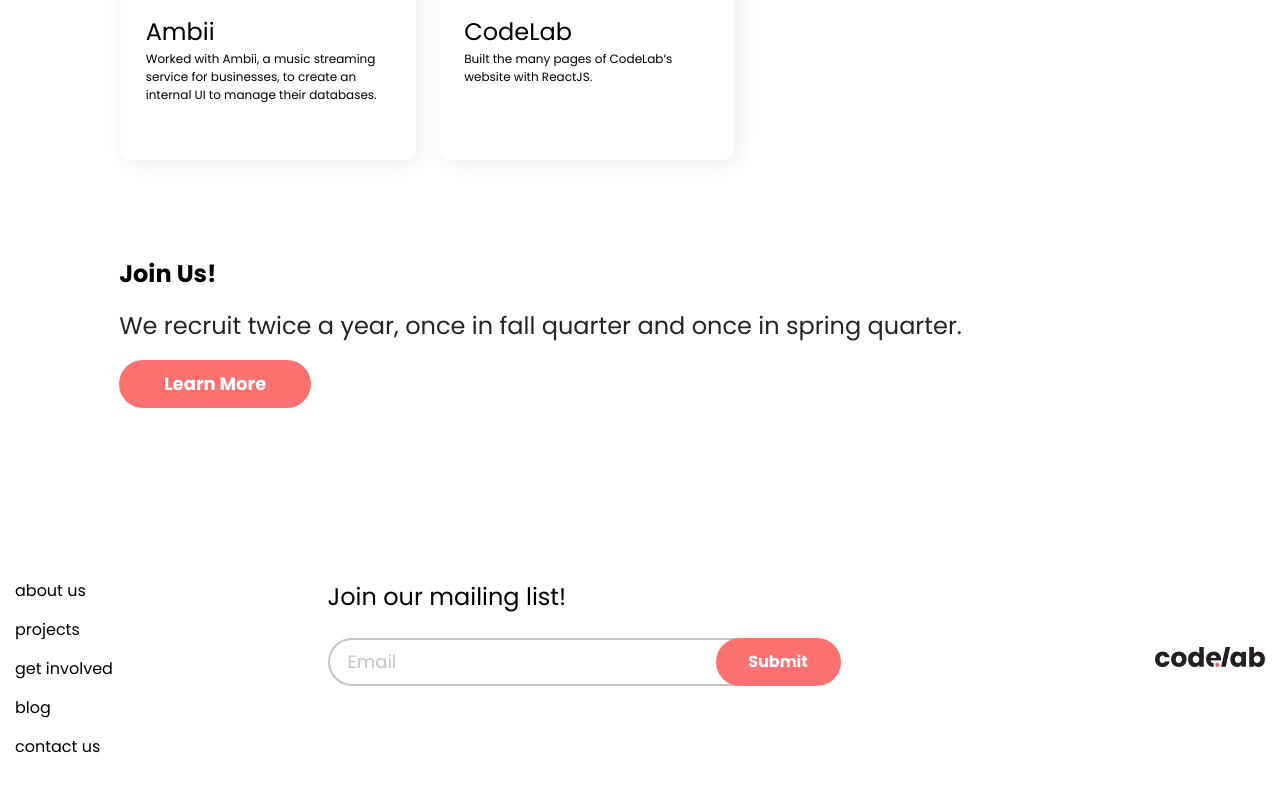
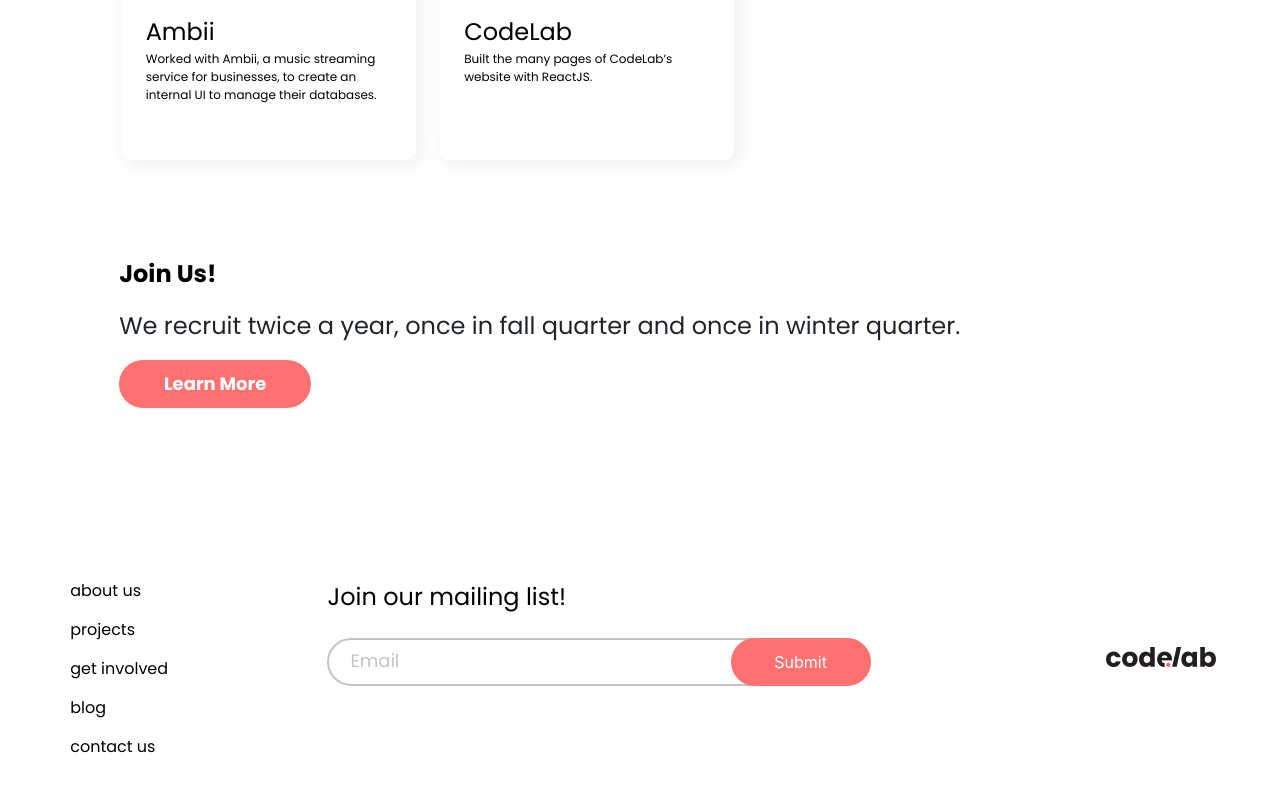
Before and after one commit to omidmogasemi/CodeLab-Website, a React (Create React App) app: page / in a window 1280 px wide. Shown: the part 1753-2545 px from the top of the page. Built offline with nearby package versions, Linux system fonts and the light colour scheme.

Commit message:
major footer cleanup + contact us page functionality

```diff
--- a/package.json
+++ b/package.json
@@ -4,10 +4,14 @@
   "private": true,
   "dependencies": {
     "@material-ui/core": "^4.11.0",
+    "@material-ui/styles": "^4.11.2",
     "@testing-library/jest-dom": "^5.11.5",
     "@testing-library/react": "^11.1.0",
     "@testing-library/user-event": "^12.1.10",
     "bootstrap": "^4.5.3",
+    "dotenv": "^8.2.0",
+    "emailjs": "^3.4.0",
+    "emailjs-com": "^2.6.4",
     "react": "^17.0.1",
     "react-dom": "^17.0.1",
     "react-router-dom": "^5.2.0",
--- a/src/components/contactUs/contactUs.css
+++ b/src/components/contactUs/contactUs.css
@@ -23,8 +23,15 @@
   display: flex;
   font-size: 1.2rem;
   line-height: 2rem;
+  margin-bottom: 10rem;
 
   color: #000000;
+}
+
+@media (max-width: 768px) {
+  .contactq {
+    margin-bottom: 3rem;
+  }
 }
 
 .chatTitle {
@@ -33,7 +40,6 @@
   font-weight: bold;
   font-size: 22px;
   line-height: 24px;
-  padding-top: 5rem;
 
   color: #000000;
 }
@@ -44,17 +50,29 @@
   font-weight: normal;
   font-size: 1rem;
   line-height: 1.75rem;
-  padding-top: 1rem;
 
   color: #000000;
 }
 
-.space {
-  padding-top: 2rem;
+.submitButton {
+  width: 11.5rem;
+  margin-bottom: 0px;
+  background: #ff7070;
+  border-radius: 100px;
+  height: 2.5rem;
+  border: 0px solid transparent;
+  color: #ffffff;
+  font-family: Poppins;
+  font-style: normal;
+  font-weight: 700;
+  font-size: 18px;
+  line-height: 27px;
+  align-items: center;
+  text-align: center;
+  transition: 0.3s;
 }
 
-.inputBox {
-  border: 2px solid #c4c4c4;
-  box-sizing: border-box;
-  border-radius: 5px;
+.submitButton:hover {
+  cursor: pointer;
+  background: #471f1f;
 }
--- a/src/components/contactUs/contactUs.js
+++ b/src/components/contactUs/contactUs.js
@@ -1,52 +1,105 @@
-import React from "react";
+import React, { useState } from "react";
 import "./contactUs.css";
-import InputBox from "./inputBox";
-import { Grid } from "@material-ui/core";
-{
-  /*import { Input } from 'semantic-ui-react';*/
+import { Grid, TextField } from "@material-ui/core";
+import { makeStyles } from '@material-ui/core/styles';
+import emailjs from 'emailjs-com';
+import{ init } from 'emailjs-com';
+require("dotenv").config({ path: "../../../.env" });
+
+const useStyles = makeStyles({
+  leftField: {
+    marginBottom: "1.5rem",
+    marginRight: "0.5rem",
+    ['@media (max-width: 768px)']: { // eslint-disable-line no-useless-computed-key
+      marginRight: "0rem",
+    },
+  },
+  rightField: {
+    marginBottom: "1.5rem",
+    marginLeft: "0.5rem",
+    ['@media (max-width: 768px)']: { // eslint-disable-line no-useless-computed-key
+      marginLeft: "0rem",
+    },
+  },
+  bottomField: {
+    marginBottom: "2rem",
+    ['@media (max-width: 768px)']: { // eslint-disable-line no-useless-computed-key
+      marginBottom: "1.5rem",
+    },
+  }
+});
+
+function ContactUs(props) {
+  const classes = useStyles();
+  const [name, setName] = useState("");
+  const [email, setEmail] = useState("");
+  const [message, setMessage] = useState("");
+
+  function sendEmail() {
+    var templateParams = {
+      name: name,
+      email: email,
+      message: message
+    };
+
+    setName("");
+    setEmail("");
+    setMessage("");
+
+    emailjs.send(process.env.REACT_APP_SERVICE, process.env.REACT_APP_TEMPLATE, templateParams, process.env.REACT_APP_UID);
   }
 
-function contactUs(props) {
+  const handlenamechange = (event) => {
+    setName(event.target.value);
+  }
+
+  const handleemailchange = (event) => {
+    setEmail(event.target.value);
+  }
+
+  const handlemessagechange = (event) => {
+    setMessage(event.target.value);
+  }
+
   return (
     <Grid container>
       <Grid container xs={1} />
-      <Grid container xs={10}>
+      <Grid container item xs={10}>
+        <div className="contactTitle"> contact us. </div>
+      </Grid>
+      <Grid container xs={1} />
+      <Grid container xs={1} />
+      <Grid container item xs={10}>
+        <h className="contactq"> You've got questions, we've got answers. </h>
+      </Grid>
+      <Grid container xs={1} />
+      <Grid container xs={1} />
+      <Grid container item xs={10}>
+        <Grid container item xs={12} md={4}>
           <Grid container item xs={12} md={12}>
-          <div className="contactTitle"> contact us. </div>
-          <Grid container item xs={12} md={12}>
-            <h className="contactq"> You've got questions, we've got answers. </h>
+            <div>
+              <p className="chatTitle"> Let's chat!</p>
+              <p className="chatTxt">Whether you’re a potential client or a student with questions, shoot us a message through this form!</p>
+              <p className="chatTxt">You can also reach us at codelabdavis@gmail.com.</p>
+            </div>
           </Grid>
         </Grid>
 
-        <Grid container item xs={12} md={12}>
-          <div>
-            <p className="chatTitle"> Let's chat!</p>
-          </div>
+        <Grid container item xs={12} md={8}>
+          <Grid container item xs={12} md={6}>
+            <TextField onChange={handlenamechange} className={classes.leftField} id="form-name" label="Name" type="name" variant="outlined" fullWidth />
           </Grid>
-        <Grid container item xs={12} md={3}>
-          <p className="chatTxt">
-            Whether you’re a potential client or a student with questions, shoot
-            us a message through this form!
-          </p>
+          <Grid container item xs={12} md={6}>
+            <TextField onChange={handleemailchange} className={classes.rightField} id="form-email" label="Email" type="email" variant="outlined" fullWidth />
           </Grid>
-        <Grid container item xs={0} md={1}></Grid>
-
-        <div className="space" />
-
-        <Grid container item xs={12} md={4}>
-          <InputBox width="21rem" height="3rem" prompt="Name" />
+          <Grid container item xs={12}>
+            <TextField onChange={handlemessagechange} className={classes.bottomField} id="form-message" label="Message" type="message" variant="outlined" fullWidth multiline rows={10} rowsMax={10} />
           </Grid>
-        <Grid container item xs={4} md={4}>
-          <InputBox width="21rem" height="3rem" prompt="Email Address" />
+          <Grid container item xs={12} justify="flex-end">
+              <button className="submitButton" onClick={sendEmail}>
+                  <body1>Submit</body1>
+              </button>
           </Grid>
-        <Grid container item xs={12} md={3}>
-          <p className="chatTxt">
-            You can also reach us at daviscodelab@gmail.com.
-          </p>
-        </Grid>
-        <Grid container item xs={0} md={1}></Grid>
-        <Grid container item xs={12} md={8}>
-            <InputBox width="43rem" height="15rem" prompt="Message" />
         </Grid>
       </Grid>
       <Grid container xs={1} />
@@ -54,4 +107,4 @@ function contactUs(props) {
   );
 }
 
-export default contactUs;
+export default ContactUs;
--- a/src/components/contactUs/inputBox.js
+++ /dev/null
@@ -1,15 +0,0 @@
-import React from "react";
-import "./contactUs.css";
-
-
-function InputBox(props) {
-  return (
-    <div>
-      <label> {props.prompt} </label>
-      <br></br>
-      <input className="inputBox" style={{height: props.height, width: props.width}} />
-    </div>
-  );
-}
-
-export default InputBox;
--- a/src/components/footer/footer.js
+++ b/src/components/footer/footer.js
@@ -1,12 +1,14 @@
 import React from "react";
-import { Grid, Link } from "@material-ui/core";
+import { Grid, Link, Hidden, TextField } from "@material-ui/core";
 import logo from "../../logo.png";
 import "../../css/footer.css";
 
 function Footer(props) {
   return (
+    <Hidden only={['xs', 'sm']}>
       <Grid container direction="row" style={{marginBottom: "3rem"}}>
-      <Grid container item xs={6} md={3} direction="column" className="mobileinvisible">
+        <Hidden only={['xs', 'sm']}>
+          <Grid container item md={2} direction="column" alignItems="center">
             <div className="links">
               <Grid container item>
                 <body1>
@@ -46,26 +48,35 @@ function Footer(props) {
               </Grid>
             </div>
           </Grid>
+        </Hidden>
 
-      <Grid containter item direction="column" xs={12} md={6}>
-        <Grid container item>
+        <Grid container item xs={1} />
+
+        <Grid containter item direction="column" xs={10} md={6} alignItems="center">
+          <Grid container item xs={12} alignitems="center">
             <p className="mailingListText">Join our mailing list!</p>
           </Grid>
 
-        <Grid container item>
-          <input className="mailingListBox" type="text" placeholder="Email" />
+          <Grid container item xs={12}>
+            <input id="emailbox" placeholder="Email" type="text" /> <input type="submit" />
+            {/* <input className="mailingListBox" type="text" placeholder="Email" />
             <button className="submitButton">
               <body1 className="submitButtonText">Submit</body1>
-          </button>
+            </button> */}
           </Grid>
         </Grid>
 
-      <Grid container item xs={8} md={3} justify="flex-end" >
+        <Grid container item xs={1} />
+
+        <Hidden only={['xs', 'sm']}>
+          <Grid container item xs={true} md={2} justify="center">
             <Link href="/">
               <img src={logo} className="logoposition" />
             </Link>
           </Grid>
+        </Hidden>
       </Grid>
+    </Hidden>
   );
 }
 
--- a/src/components/getInvolved/getInvolved.js
+++ b/src/components/getInvolved/getInvolved.js
@@ -33,7 +33,7 @@ function getInvolved(props) {
                     <Grid item xs={10} md={5}>
                         <div class="clientbox" justify="center">
                             <header class="clientheader">Client Project</header>
-                            <Grid item xs={11}>
+                            <Grid item xs={10}>
                                 <p className="clienttext">
                                     <br></br>
                                     Client project developers work on projects with companies and nonprofits. Client project developers should have more extensive programming experience.
@@ -42,7 +42,7 @@ function getInvolved(props) {
                                      Requirements:
                                 </p>
                             </Grid>
-                            <Grid item xs={11}>
+                            <Grid item xs={10}>
                                 <ul className="clientreqs">
                                     <li>Taken or currently enrolled in ECS 36A, or equivalent programming experience.</li>
                                     <li>Completed a larger scale coding project (side project, industry experience, CodeLab project).</li>
--- a/src/components/home/home.js
+++ b/src/components/home/home.js
@@ -91,7 +91,7 @@ function home(props) {
                     <Grid item container xs={1} />
                     <Grid item xs={10} md={10}>
                         <p className="tagtext"> <b>Join Us! </b></p>
-                        <p className="subtext">  We recruit twice a year, once in fall quarter and once in spring quarter. </p>
+                        <p className="subtext">  We recruit twice a year, once in fall quarter and once in winter quarter. </p>
                     </Grid>
                     <Grid item container xs={1} />
                     <Grid item container xs={1} />
--- a/src/css/footer.css
+++ b/src/css/footer.css
@@ -67,12 +67,37 @@
   color: #ffffff;
 }
 
+#emailbox {
+  font-family: Poppins;
+  width: 72.5%;
+  height: 48px;
+  padding-right: 50px;
+  border-radius: 50px;
+  border: 2px solid #C4C4C4;
+  padding-left: 5px;
+}
+
+input[type="submit"] {
+  margin-left: -50px;
+  height: 48px;
+  width: 140px;
+  background: #ff7070;
+  color: white;
+  border: 2px solid #ff7070;
+  border-radius: 50px;
+  -webkit-appearance: none;
+  transition: 0.3s;
+}
+
+input[type="submit"]:hover {
+  cursor: pointer;
+  background: #471f1f;
+  border: 2px solid #471f1f;
+}
+
 .submitButton:hover {
   cursor: pointer;
   background: #471f1f;
-}
-
-.mobileinvisible {
 }
 
 .logoposition {
@@ -80,9 +105,6 @@
 }
 
 @media (max-width: 768px) {
-  .mobileinvisible {
-    display: none !important;
-  }
 
   .logoposition {
     margin-top: 1rem;
--- a/src/css/getInvolved.css
+++ b/src/css/getInvolved.css
@@ -68,7 +68,7 @@ body {
 }
 
 .clientbox {
-  width: 35rem;
+  width: 100%;
   height: 25rem;
   background: #ffffff;
   box-shadow: 4px 4px 20px rgba(0, 0, 0, 0.1);
@@ -98,7 +98,7 @@ body {
 
 @media (max-width: 768px) {
   .clientbox {
-    width: 23rem;
+    width: 100%;
     height: 23rem;
     background: #ffffff;
     padding-right: 0.1rem;
@@ -122,7 +122,7 @@ li {
 }
 
 .mentorbox {
-  width: 35rem;
+  width: 100%;
   height: 25rem;
   background: #ffffff;
   box-shadow: 4px 4px 20px rgba(0, 0, 0, 0.1);
@@ -162,7 +162,7 @@ li {
 @media (max-width: 768px) {
   .mentorbox {
     margin-top: 1rem;
-    width: 23rem;
+    width: 100%;
     height: 23rem;
     background: #ffffff;
     box-shadow: 4px 4px 20px rgba(0, 0, 0, 0.1);
```
Also changed, not shown: 2 other files (tests, documents, lock files or other folders). Lines whose indentation alone changed are shown as unchanged.
